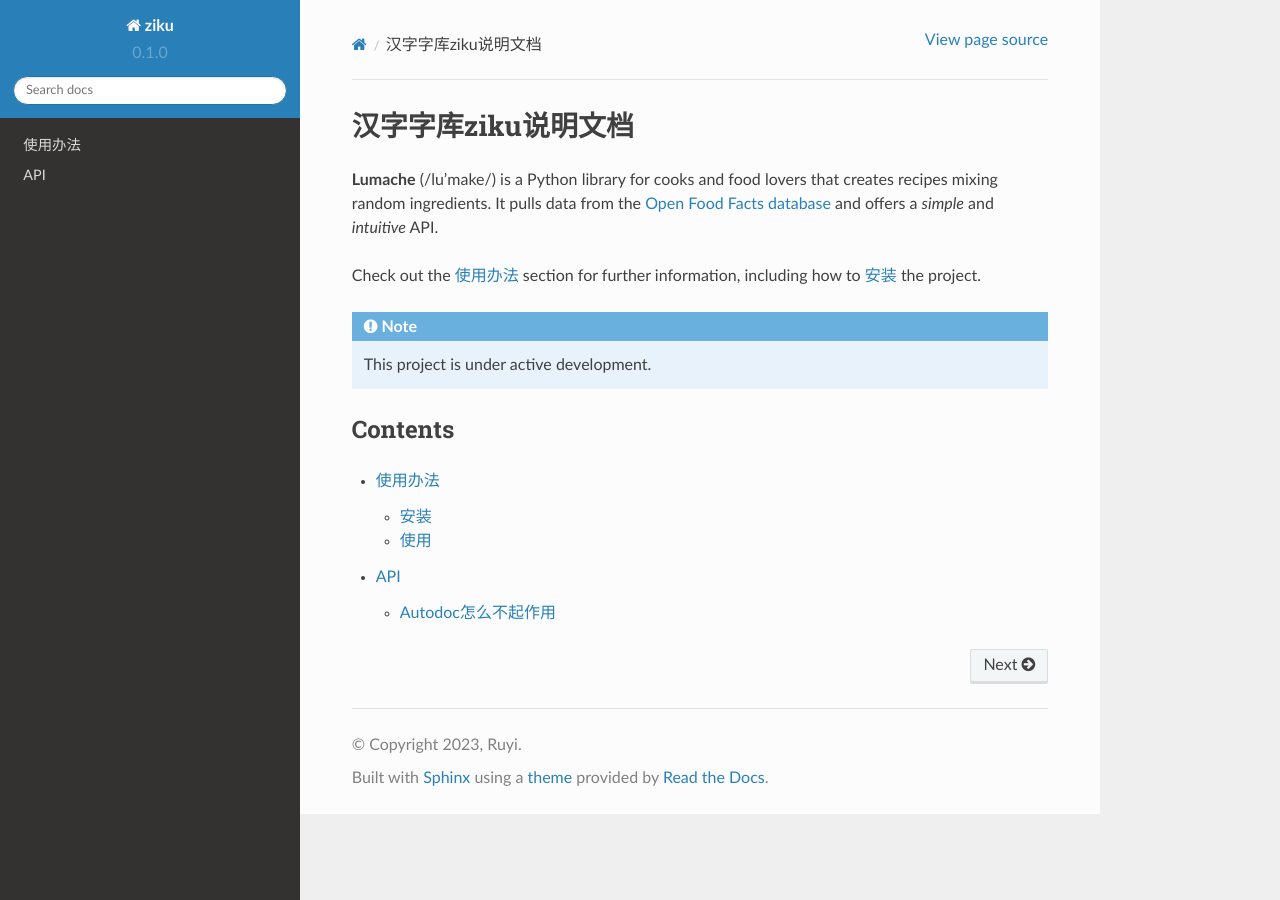
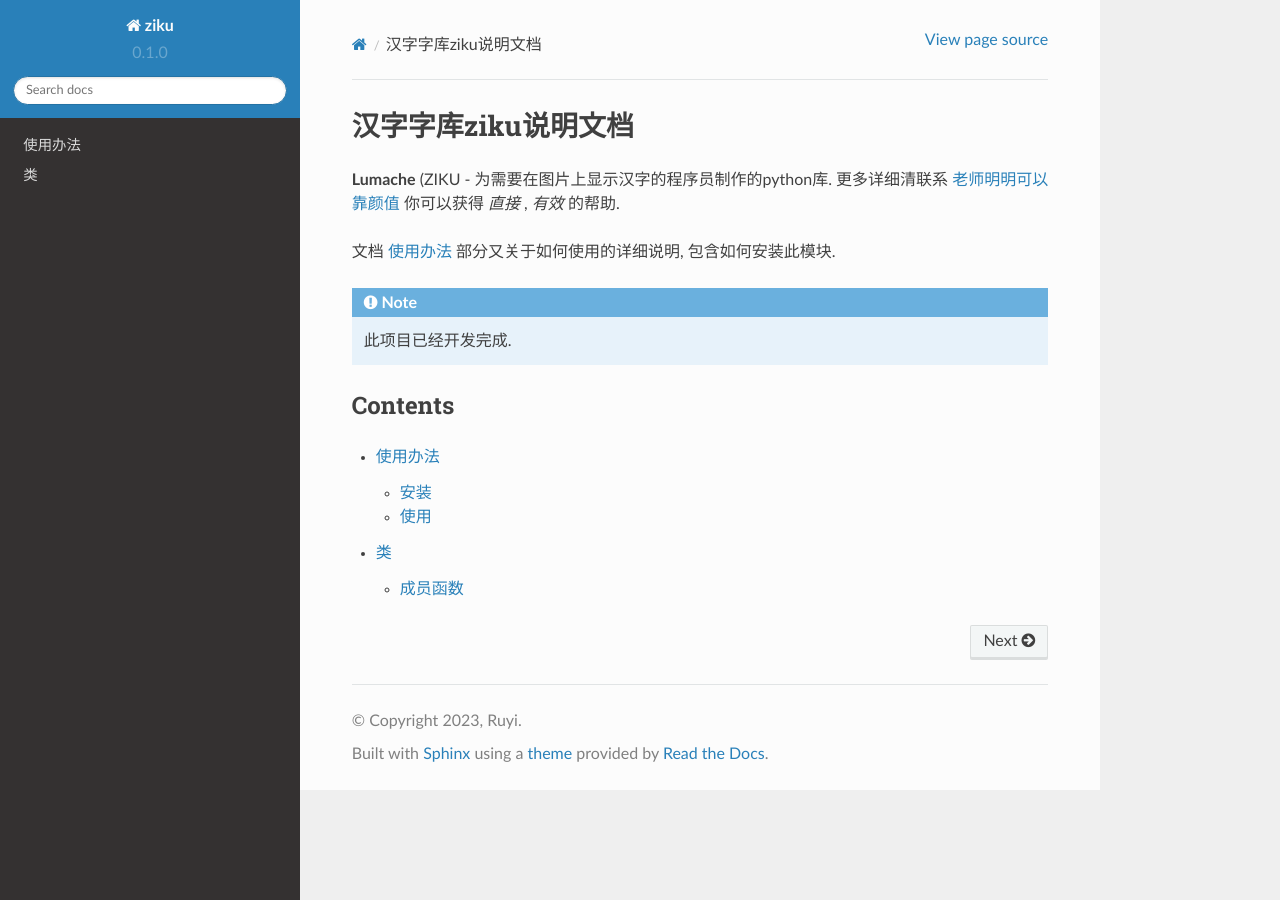
Before and after one commit to anjiang2016/rtd-tutorial, a Sphinx documentation site: the page built from docs/source/index.rst, in a window 1280 px wide. Built offline with Sphinx 7.4.7 and the Read the Docs theme 2.0.0, drawn with Linux system fonts in a browser that asks for light colours.

Commit message:
完成版

```diff
--- a/ZIKU.py
+++ b/ZIKU.py
@@ -1,3 +1,6 @@
+"""
+ZIKU - 为需要在图片上显示汉字的程序员制作的python库.
+"""
 #字库
 #import cv2
 import os,numpy as np
--- a/docs/source/api.rst
+++ b/docs/source/api.rst
@@ -1,9 +1,13 @@
-API
+类
 ===
 
-.. autofunction:: ZIKU.ZIKU.set_size
+.. autosummary::
+   :toctree: generated
 
-Autodoc怎么不起作用
+   ZIKU
+
+
+成员函数
 -----------------------
 
 
--- a/docs/source/index.rst
+++ b/docs/source/index.rst
@@ -1,17 +1,15 @@
 汉字字库ziku说明文档
 ===================================
 
-**Lumache** (/lu'make/) is a Python library for cooks and food lovers
-that creates recipes mixing random ingredients.
-It pulls data from the `Open Food Facts database <https://world.openfoodfacts.org/>`_
-and offers a *simple* and *intuitive* API.
+**Lumache** (ZIKU - 为需要在图片上显示汉字的程序员制作的python库.
+更多详细清联系 `老师明明可以靠颜值 <http://www.imlarger.com/>`_
+你可以获得 *直接* , *有效* 的帮助.
 
-Check out the :doc:`usage` section for further information, including
-how to :ref:`installation` the project.
+文档 :doc:`usage` 部分又关于如何使用的详细说明, 包含如何安装此模块.
 
 .. note::
 
-   This project is under active development.
+   此项目已经开发完成.
 
 Contents
 --------
```
Also changed, not shown: docs/source/generated/ZIKU.rst (added, +20 -0 lines), docs/source/generated/lumache.rst (added, +30 -0 lines), docs/source/usage.rst (+24 -3 lines).
